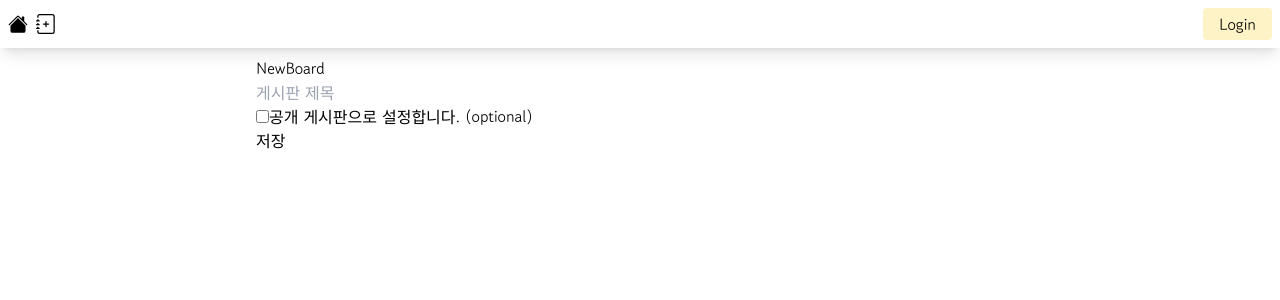
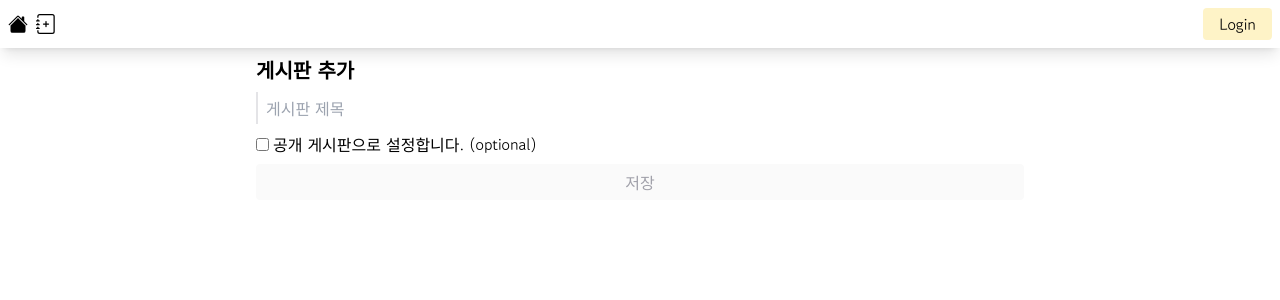
Before and after one commit to Cattamoo/anything, a React (Create React App) app: page /board/new in a window 1280 px wide. Shown: the top 300 px of the page. Built offline with nearby package versions, Linux system fonts and the light colour scheme; no server answers; the database is empty.

Commit message:
게시판 추가 / 수정하는 부분 스타일링

```diff
--- a/src/components/BoardEditForm.tsx
+++ b/src/components/BoardEditForm.tsx
@@ -1,10 +1,11 @@
 import React, {FormEventHandler, useState} from 'react';
 import {useNavigate} from "react-router-dom";
 import {useDispatch, useSelector} from "react-redux";
-import Input from "./ui/Input";
 import {RootState} from "../store/reducers/reducers";
 import {createBoard, editBoard} from "../store/reducers/boardReducer";
 import {Board} from "../types/dataType";
+import Input from "./ui/Input";
+import Button from "./ui/Button";
 
 type Props = {
 	board?: Board;
@@ -21,20 +22,21 @@ export default function BoardEditForm({ board }: Props) {
 		e.preventDefault();
 		if(board) {
 			dispatch(editBoard({ ...board, title: titleText, isPublic }));
+			navigate(`/board/${board.bid}`);
 		} else {
 			dispatch(createBoard({ uid: user!.uid, title: titleText, isPublic }));
+			navigate(`/`);
 		}
-		navigate(`/`);
 	}
 
 	return (
-		<form onSubmit={handleSubmit}>
+		<form className="flex flex-col gap-2 mt-2" onSubmit={handleSubmit}>
 			<Input placeholder="게시판 제목" name="title" value={titleText} onChange={({target}) => setTitleText(target.value)} />
 			<div>
 				<input id="isPublic" type="checkbox" checked={isPublic} onChange={({target}) => setIsPublic(target.checked)} />
-				<label htmlFor="isPublic">공개 게시판으로 설정합니다. (optional)</label>
+				<label className="ml-1" htmlFor="isPublic">공개 게시판으로 설정합니다. (optional)</label>
 			</div>
-			<button disabled={titleText === ''}>저장</button>
+			<Button disabled={titleText === ''}>저장</Button>
 		</form>
 	);
 }
--- a/src/components/ui/Input.tsx
+++ b/src/components/ui/Input.tsx
@@ -11,6 +11,6 @@ type Props = {
 
 export default function Input({ className = '', type = 'text', name = '', placeholder = '', value, onChange }: Props) {
 	return (
-		<input className={`${className}`} type={type} name={name} placeholder={placeholder} value={value} onChange={onChange} />
+		<input className={`outline-none px-2 py-1 border-l-2 border-zinc-200 hover:border-amber-200 focus:border-amber-300 ${className}`} type={type} name={name} placeholder={placeholder} value={value} onChange={onChange} />
 	);
 }
--- a/src/pages/EditBoard.tsx
+++ b/src/pages/EditBoard.tsx
@@ -1,10 +1,11 @@
 import React from 'react';
-import BoardEditForm from "../components/BoardEditForm";
 import {useParams} from "react-router-dom";
-import Loading from "../components/common/Loading";
 import {useSelector} from "react-redux";
 import {RootState} from "../store/reducers/reducers";
 import PageLayout from "../components/layout/PageLayout";
+import Loading from "../components/common/Loading";
+import Title from "../components/ui/Title";
+import BoardEditForm from "../components/BoardEditForm";
 
 export default function EditBoard() {
 	const { id } = useParams();
@@ -12,7 +13,7 @@ export default function EditBoard() {
 
 	return (
 		<PageLayout>
-			EditBoard
+			<Title>게시판 수정</Title>
 			{boards[id!] ? <BoardEditForm board={boards[id!]} /> : <Loading />}
 		</PageLayout>
 	);
--- a/src/pages/NewBoard.tsx
+++ b/src/pages/NewBoard.tsx
@@ -1,11 +1,12 @@
 import React from 'react';
+import PageLayout from "../components/layout/PageLayout";
+import Title from "../components/ui/Title";
 import BoardEditForm from "../components/BoardEditForm";
-import PageLayout from "../components/layout/PageLayout";
 
 export default function NewBoard() {
 	return (
 		<PageLayout>
-			NewBoard
+			<Title>게시판 추가</Title>
 			<BoardEditForm />
 		</PageLayout>
 	);
```
